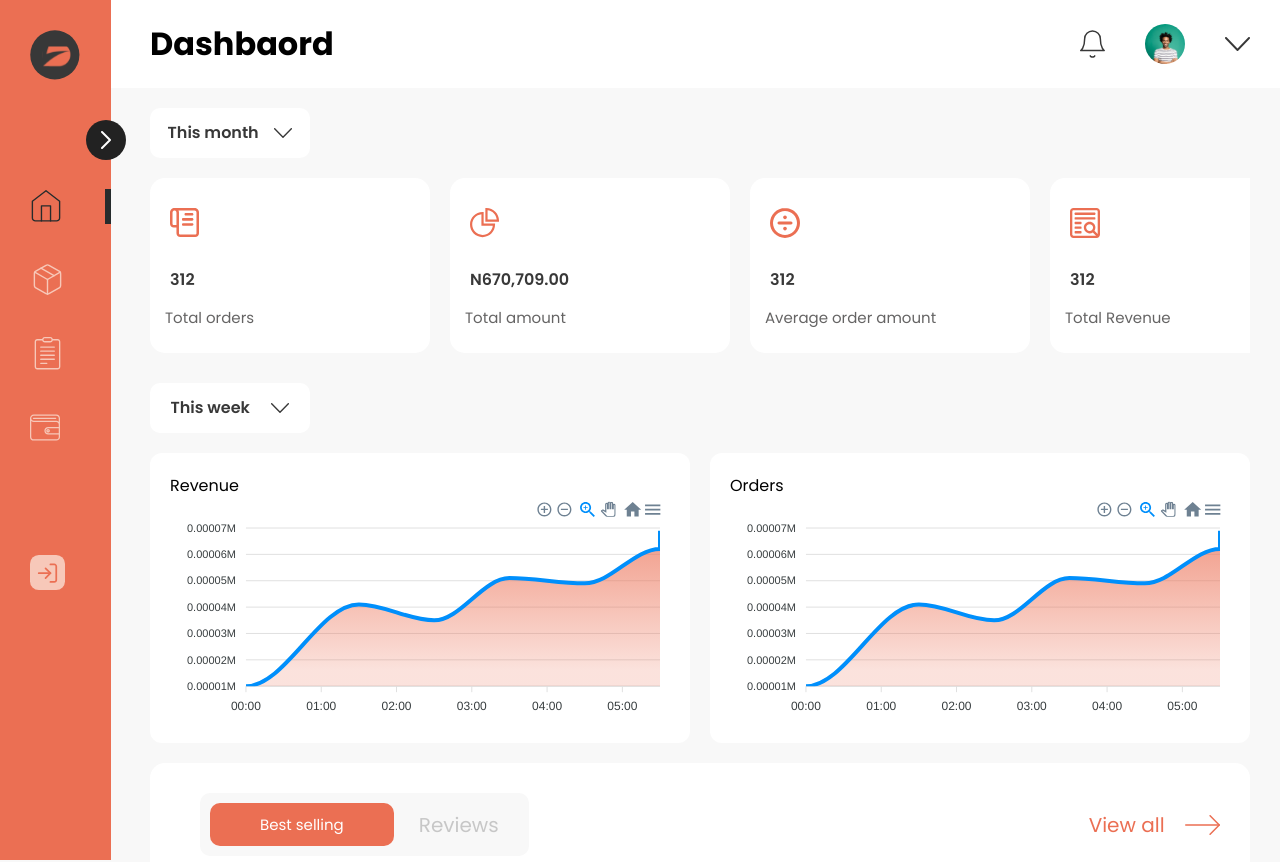
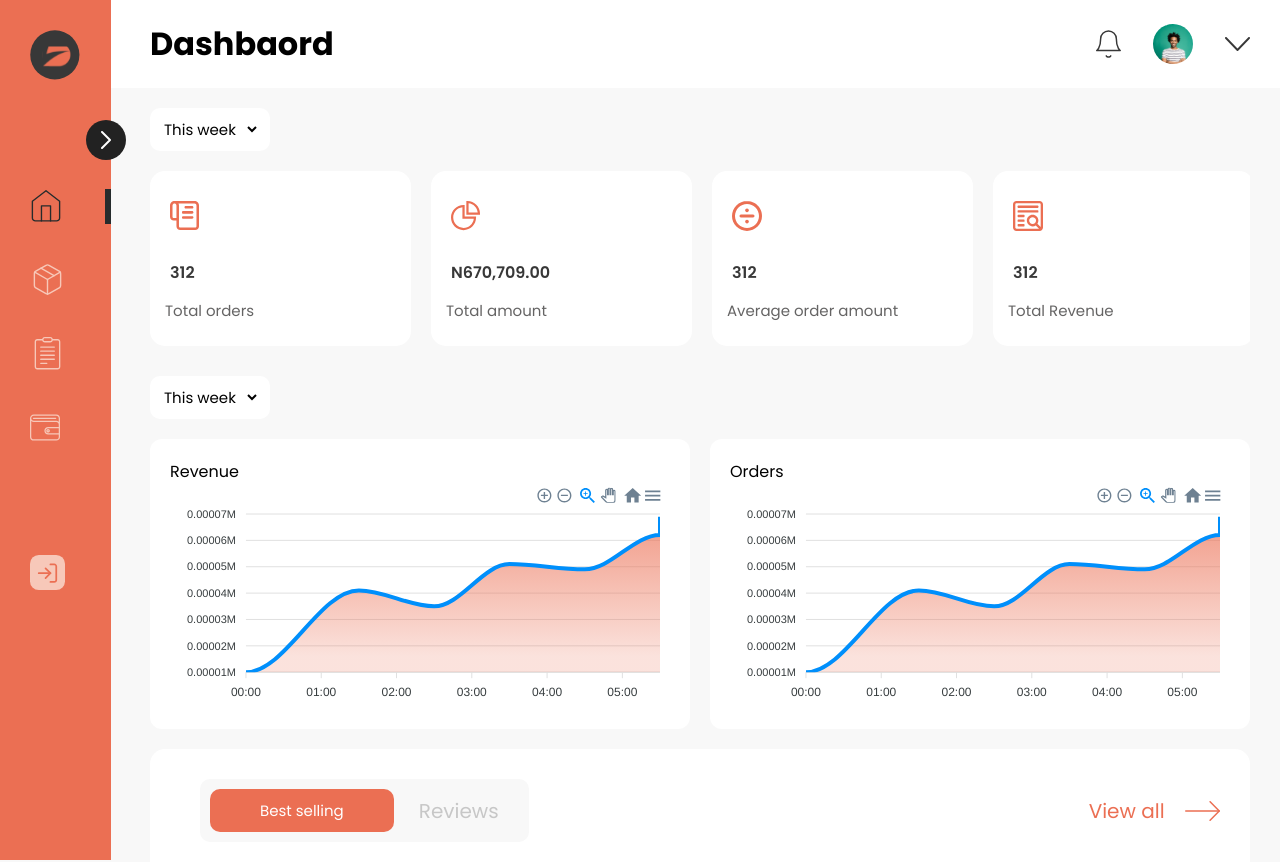
Before and after one commit to Doormart/dukavendor_web, a React (Create React App) app in the folder dukavendor_web/: page / in a window 1280 px wide. Shown: the top 862 px of the page. Built offline with nearby package versions, Linux system fonts and the light colour scheme.

Commit message:
refactoring

```diff
--- a/dukavendor_web/src/index.css
+++ b/dukavendor_web/src/index.css
@@ -497,6 +497,7 @@ button[disabled] {
   display: flex;
   justify-content: space-between;
   align-items: center;
+  width: 14%;
 }
 
 .p {
@@ -511,14 +512,12 @@ button[disabled] {
 }
 
 .select-div {
-  width: 140px;
-  /* margin-left: 30px; */
+  width: 100px;
   margin-bottom: 10px;
   background: #FFFFFF;
   border-radius: 10px;
   display: flex;
   flex-direction: row;
-  justify-content: space-around;
   padding: 10px;
   align-items: center;
 }
@@ -553,11 +552,15 @@ button[disabled] {
 .dashboard-card {
   display: flex;
   overflow-x: scroll;
+  flex-direction: row;
+  width: 100%;
+  justify-content: space-between;
 
 }
 
 .card {
-  min-width: 250px;
+  min-width: 21%;
+  /* width: auto; */
   height: 120px;
   background: #FFFFFF;
   border-radius: 15px;
@@ -834,10 +837,11 @@ td {
   flex-direction: row;
   background-color: #FFFFFF;
   align-items: center;
-  padding: 20px 40px;
+  padding: 20px 20px;
   border-radius: 15px;
   justify-content: space-between;
-  margin: 10px;
+  margin: 10px 10px 10px 0px;
+  width: 15%;
 }
 
 .small-cir {
--- a/dukavendor_web/src/pages/Dashboard.jsx
+++ b/dukavendor_web/src/pages/Dashboard.jsx
@@ -103,8 +103,8 @@ function Dashboard({ children }) {
         <header className='header'>
           <h1>{location.pathname === '/' ? 'Dashbaord' : url[0].toUpperCase() + url.slice(1)}</h1>
           <div className='profile-section'>
-            <img src={Bell} style={{ paddingRight: "40px", width:"25px" }} />
-            <img src={Profile} style={{ paddingRight: "40px", width:"40px" }} />
+            <img src={Bell} style={{  width:"25px" }} />
+            <img src={Profile} style={{ width:"40px" }} />
             <img src={Dropdown} style={{ width:"25px" }} />
           </div>
         </header>
--- a/dukavendor_web/src/pages/Dashboardspage.jsx
+++ b/dukavendor_web/src/pages/Dashboardspage.jsx
@@ -24,8 +24,12 @@ export default function Dashboardspage() {
   return (
     <Dashboard>
       <div className='select-div'>
-        <p className='s-p' >This month</p>
-        <img style={{ height: '10px' }} src={Dropdown} />
+        <select style={{ backgroundColor: 'white', width: '100px' }}>
+          <option value="name">This week</option>
+          <option value="saab">month</option>
+          <option value="fiat">year</option>
+          <option value="audi">Audi</option>
+        </select>
       </div>
       <div className='dashboard-card'>
         <div className='card'>
@@ -49,9 +53,13 @@ export default function Dashboardspage() {
           <span className='s-p-light' style={{ margin: '5px' }} >Total Revenue</span>
         </div>
       </div>
-      <div style={{ marginTop: '20px' }} className='select-div'>
-        <p className='s-p' >This week</p>
-        <img style={{ height: '10px' }} src={Dropdown} />
+      <div className='select-div' style={{ marginTop: '20px' }}>
+        <select style={{ backgroundColor: 'white', width: '100px' }}>
+          <option value="name">This week</option>
+          <option value="saab">month</option>
+          <option value="fiat">year</option>
+          <option value="audi">Audi</option>
+        </select>
       </div>
       <div className='graph-container' >
         <div className='graph' style={{ marginRight: '20px' }}>
@@ -151,7 +159,7 @@ export default function Dashboardspage() {
             </tbody>
           </table>
         </div>
-        }
+      }
     </Dashboard>
   )
 }
--- a/dukavendor_web/src/pages/Orders.jsx
+++ b/dukavendor_web/src/pages/Orders.jsx
@@ -30,7 +30,7 @@ function Orders() {
             </div>
           </div>
         </div>
-        <div style={{ display: 'flex', flexDirection: 'row', width: '100%', justifyContent: 'space-around', overflowX: 'auto' }}>
+        <div style={{ display: 'flex', flexDirection: 'row', width: '100%', justifyContent: 'space-between', overflowX: 'scroll',marginTop:'8px' }}>
           {cards.map(card => (
             <div className='small-card' key={card} style={{ backgroundColor: active[card] ? "#476A6F" : "#FFFFFF" }} onClick={() => setActive({ ...active, [card]: !active[card] })}>
               <p className='greysmalltext' style={{ paddingRight: '20px', color: active[card] ? "white" : "black" }}>Pending</p>
--- a/dukavendor_web/src/pages/Products.jsx
+++ b/dukavendor_web/src/pages/Products.jsx
@@ -65,7 +65,7 @@ function Products() {
                 <div class="row">
                   <div className='int'>
                     <label className='greysmallesttext'>Description</label>
-                    <textarea className='textarea'  type="email" placeholder="e.g This is jollof rice made with bazmatti rice, filled with shredded chicken, hotdog, turkey
+                    <textarea className='textarea' type="email" placeholder="e.g This is jollof rice made with bazmatti rice, filled with shredded chicken, hotdog, turkey
 and small beef" value={email} onChange={(event) => setEmail(event.target.value)} required />
                   </div>
                 </div>
@@ -92,9 +92,9 @@ and small beef" value={email} onChange={(event) => setEmail(event.target.value)}
           </div>
         )}
         <div style={{ display: 'flex', flexDirection: 'row', justifyContent: 'space-between' }}>
-          <div className='select-div'>
+        <div className='select-div'>
             <select onChange={handleSearchChange} style={{ backgroundColor: 'white', width: '100px' }}>
-              <option value="name">All</option>
+              <option value="name">This week</option>
               <option value="saab">month</option>
               <option value="fiat">year</option>
               <option value="audi">Audi</option>
@@ -107,7 +107,7 @@ and small beef" value={email} onChange={(event) => setEmail(event.target.value)}
             </div>
           </div>
         </div>
-        <div style={{ backgroundColor: 'white', borderRadius: '15px', padding: '20px 20px', marginTop: '10px', zIndex: '1' }}>
+        <div style={{ backgroundColor: 'white', borderRadius: '15px', padding: '20px 20px', marginTop: '20px', zIndex: '1' }}>
           <table style={{ width: '100%' }}>
             <thead style={{ borderBottom: 'none' }}>
               <tr>
```
